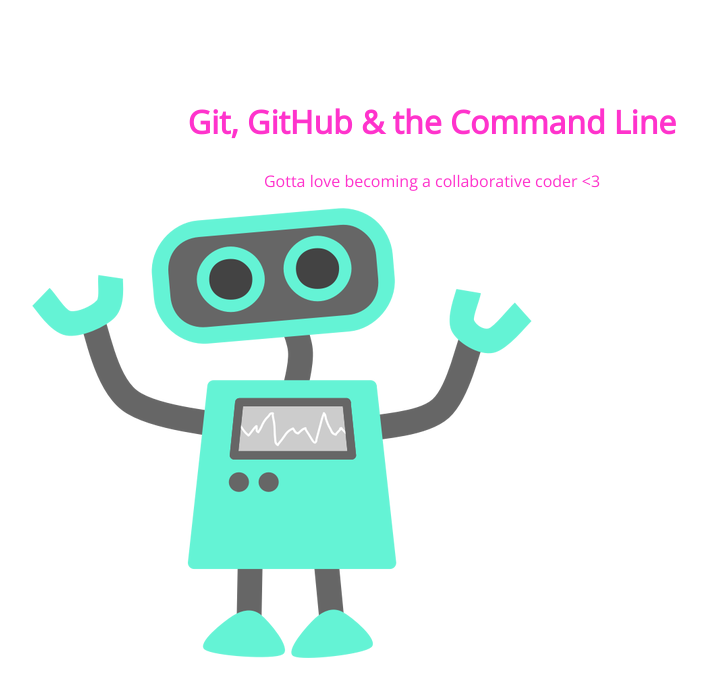
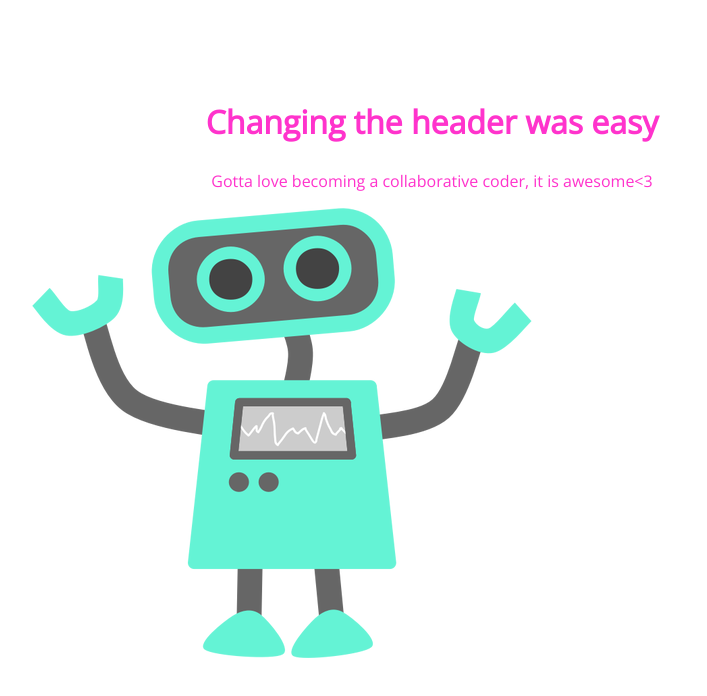
Before and after one commit to GinaMarieD/105-project, a plain HTML site: page index.html in a window 1280 px wide. Shown: the whole page, without its empty margins (208-915 px from the left). Drawn offline with nearby package versions, Linux system fonts and the light colour scheme.

Commit message:
text change

```diff
--- a/index.html
+++ b/index.html
@@ -8,8 +8,8 @@
 </head>
 <body>
 	<section>
-		<h1>Git, GitHub & the Command Line</h1>
-		<p>Gotta love becoming a collaborative coder <3</p>
+		<h1>Changing the header was easy</h1>
+		<p>Gotta love becoming a collaborative coder, it is awesome<3</p>
 		<img src="img/happy-blue-robot.png">
 	</section>
 </body>
```
Also changed, not shown: 1 other file.
